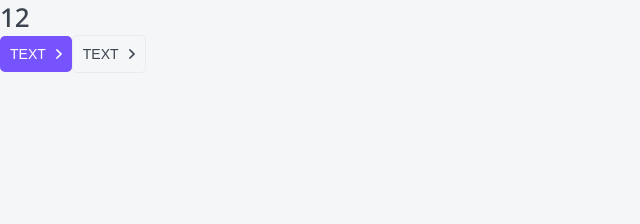
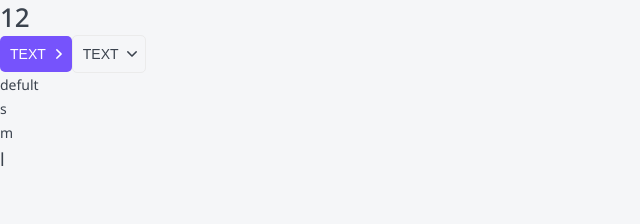
Before and after one commit to yarikLev04/top-api-ui, a Next.js app: page / in a window 1280 px wide. Shown: the top 224 px of the page, without its empty margins (0-640 px from the left). Built offline with nearby package versions, Linux system fonts and the light colour scheme.

Commit message:
added Paragraph component

```diff
--- a/components/Button/Button.tsx
+++ b/components/Button/Button.tsx
@@ -8,11 +8,12 @@ export const Button = ({
   appearance,
   children,
   arrow = "none",
+  className,
   ...otherProps
 }: ButtonProps): JSX.Element => {
   return (
     <button
-      className={cn(styles.button, {
+      className={cn(styles.button, className, {
         [styles.primary]: appearance === "primary",
         [styles.ghost]: appearance === "ghost",
       })}
--- /dev/null
+++ b/components/Paragraph/Paragraph.module.css
@@ -0,0 +1,18 @@
+.p {
+	margin: 0;
+}
+
+.s {
+	font-size: 14px;
+	line-height: 24px;
+}
+
+.m {
+	font-size: 14px;
+	line-height: 24px;
+}
+
+.l {
+	font-size: 18px;
+	line-height: 29px;
+}
--- /dev/null
+++ b/components/Paragraph/Paragraph.tsx
@@ -0,0 +1,24 @@
+import { JSX } from "react";
+import { ParagraphProps } from "@/components/Paragraph/Paragraph.props";
+import cn from "classnames";
+import styles from "./Paragraph.module.css";
+
+export const Paragraph = ({
+  size = "m",
+  children,
+  className,
+  ...otherProps
+}: ParagraphProps): JSX.Element => {
+  return (
+    <p
+      className={cn(styles.p, className, {
+        [styles.s]: size === "s",
+        [styles.m]: size === "m",
+        [styles.l]: size === "l",
+      })}
+      {...otherProps}
+    >
+      {children}
+    </p>
+  );
+};
--- a/components/index.ts
+++ b/components/index.ts
@@ -1,2 +1,3 @@
 export * from "./Htag/Htag";
 export * from "./Button/Button";
+export * from "./Paragraph/Paragraph";
--- a/pages/index.tsx
+++ b/pages/index.tsx
@@ -1,5 +1,5 @@
 import { JSX } from "react";
-import { Button, Htag } from "@/components";
+import { Button, Htag, Paragraph } from "@/components";
 
 export default function Home(): JSX.Element {
   return (
@@ -8,9 +8,13 @@ export default function Home(): JSX.Element {
       <Button appearance="primary" arrow="right">
         TEXT
       </Button>
-      <Button appearance="ghost" arrow="right">
+      <Button appearance="ghost" arrow="down">
         TEXT
       </Button>
+      <Paragraph>defult</Paragraph>
+      <Paragraph size="s">s</Paragraph>
+      <Paragraph size="m">m</Paragraph>
+      <Paragraph size="l">l</Paragraph>
     </div>
   );
 }
```
Also changed, not shown: components/Paragraph/Paragraph.props.ts (added, +10 -0 lines).
